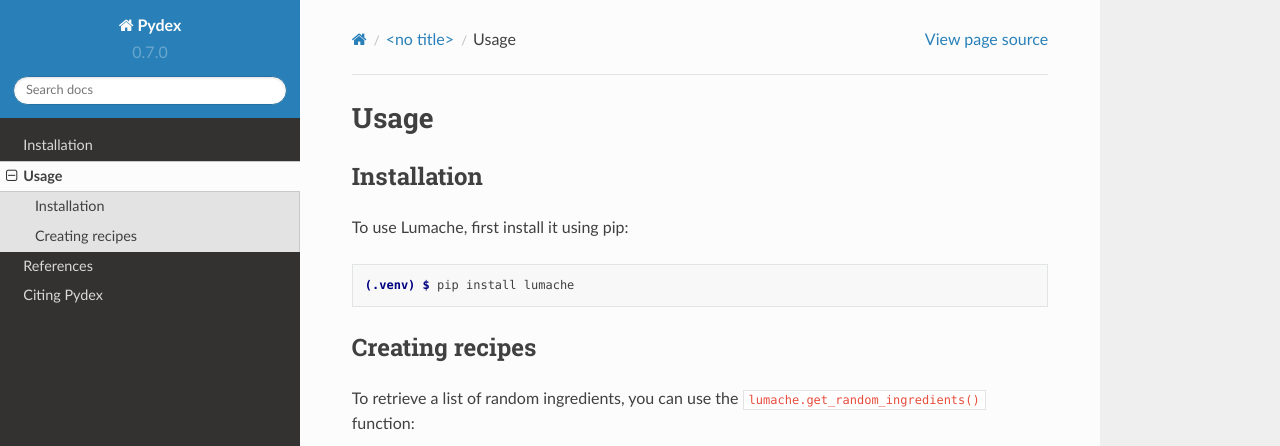
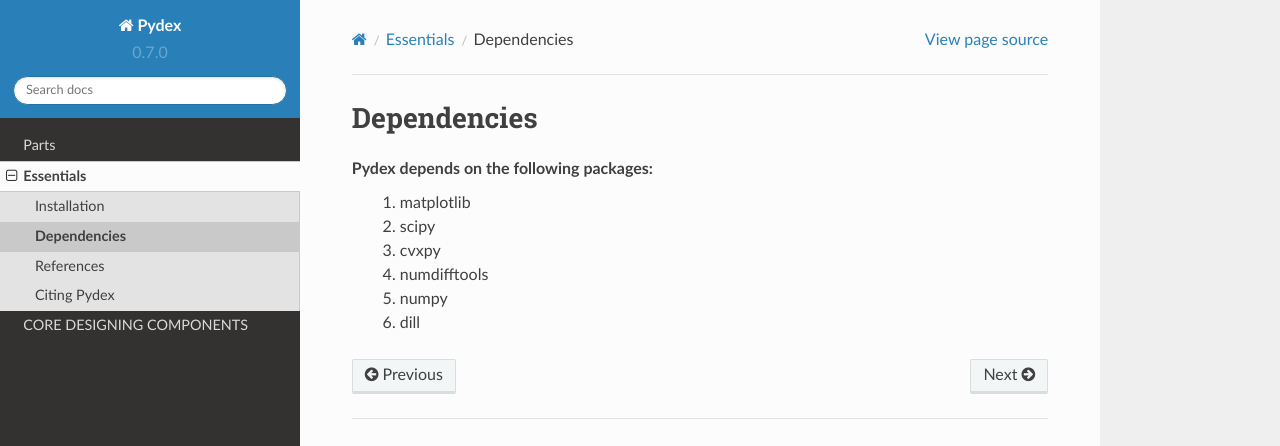
Before and after one commit to KennedyPutraKusumo/rtd-tutorial, a Sphinx documentation site: the page built from docs/source/essentials/dependencies.rst, in a window 1280 px wide and 1095 px high. Shown: the top 446 px of the window. Built offline with Sphinx 7.4.7 and the Read the Docs theme 2.0.0, drawn with Linux system fonts in a browser that asks for light colours; pages that are not in the unit, such as notebooks, are missing from menus; some of the changed text lies outside the part shown.

```diff
--- /dev/null
+++ b/docs/source/core_designing_components/index.rst
@@ -0,0 +1,5 @@
+CORE DESIGNING COMPONENTS
+#########################
+
+..  toctree::
+    supported_solvers.rst
--- a/docs/source/essentials/dependencies.rst
+++ b/docs/source/essentials/dependencies.rst
@@ -1,33 +1,11 @@
-Usage
-=====
+..  _dependencies:
+Dependencies
+############
 
-.. _installation:
-
-Installation
-------------
-
-To use Lumache, first install it using pip:
-
-.. code-block:: console
-
-   (.venv) $ pip install lumache
-
-Creating recipes
-----------------
-
-To retrieve a list of random ingredients,
-you can use the ``lumache.get_random_ingredients()`` function:
-
-.. autofunction:: lumache.get_random_ingredients
-
-The ``kind`` parameter should be either ``"meat"``, ``"fish"``,
-or ``"veggies"``. Otherwise, :py:func:`lumache.get_random_ingredients`
-will raise an exception.
-
-.. autoexception:: lumache.InvalidKindError
-
-For example:
-
->>> import lumache
->>> lumache.get_random_ingredients()
-['shells', 'gorgonzola', 'parsley']
+Pydex depends on the following packages:
+    #.  matplotlib
+    #.  scipy
+    #.  cvxpy
+    #.  numdifftools
+    #.  numpy
+    #.  dill
--- a/docs/source/essentials/index.rst
+++ b/docs/source/essentials/index.rst
@@ -1,3 +1,6 @@
+Essentials
+##########
+
 ..  toctree::
     installation.rst
     dependencies.rst
--- a/docs/source/index.rst
+++ b/docs/source/index.rst
@@ -12,4 +12,7 @@ Contents
 --------
 
 .. toctree::
+    introduction.rst
     essentials/index.rst
+    basic_workflow/index.rst
+    core_designing_components/index.rst
```
Also changed, not shown: docs/source/core_designing_components/supported_solvers.rst (added, +15 -0 lines), docs/source/essentials/installation.rst (+9 -4 lines), docs/source/essentials/references.rst (+6 -4 lines), docs/source/introduction.rst (added, +43 -0 lines), docs/source/the_basic_workflow/importing_packages.rst (+8 -4 lines).
